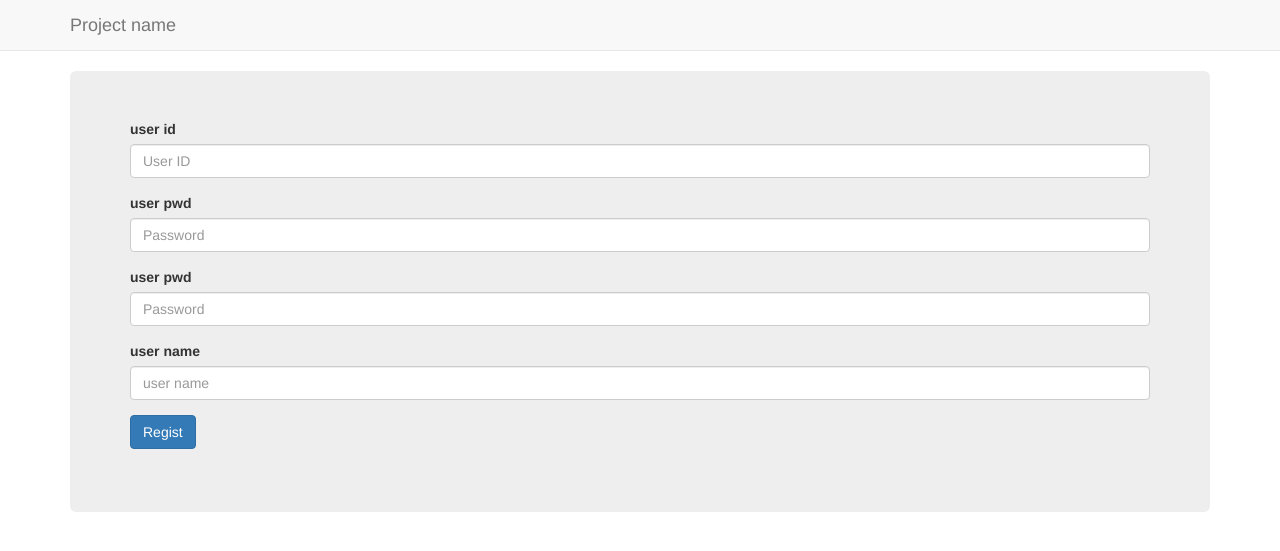
After one commit to sousic/flask.huny.kr, a Flask app: page /member/regist/ in a window 1280 px wide. The commit adds this page. Shown: the top 551 px of the page. Run offline with Flask 2, Linux system fonts and the light colour scheme; some libraries are stand-ins or nearby versions.

Commit message:
flask로 사이트 제작 시작  #회원 가입 부분 작업중

```diff
--- a/website/__init__.py
+++ b/website/__init__.py
@@ -10,4 +10,6 @@ cookie_helper = CookieHelper()
 cookie_helper.init_app(app)
 
 from views.home import home
+from views.member import member
 app.register_blueprint(home.mod)
+app.register_blueprint(member.mod)
--- a/website/domain/UserVO.py
+++ b/website/domain/UserVO.py
@@ -6,4 +6,9 @@ class UserVO(basicVO):
     seq = 0
     id = ''
     password = ''
+    pwd_fail_cnt = 0
+    user_name = ''
+    is_del = 0
+    is_confirm = 0
+    is_login_lock = 0
     date = datetime.now()
--- /dev/null
+++ b/website/persistence/memberDAO.py
@@ -0,0 +1 @@
+# -*- coding: UTF-8 -*-
--- a/website/templates/layout.html
+++ b/website/templates/layout.html
@@ -3,7 +3,7 @@
 <head>
     <meta charset="UTF-8">
     <meta name="viewport" content="width=device-width, initial-scale=1">
-    <title>{{self.title}}</title>
+    <title>{{title}}</title>
     <link rel="stylesheet" href="http://maxcdn.bootstrapcdn.com/bootstrap/3.3.6/css/bootstrap.min.css" integrity="sha384-1q8mTJOASx8j1Au+a5WDVnPi2lkFfwwEAa8hDDdjZlpLegxhjVME1fgjWPGmkzs7" crossorigin="anonymous">
     <script src="https://ajax.googleapis.com/ajax/libs/jquery/3.1.0/jquery.min.js"></script>
     {% block script %}{% endblock %}
@@ -15,6 +15,11 @@
                 <a class="navbar-brand" href="#">Project name</a>
             </div>
             <div id="navbar" class="navbar-collapse collapse">
+                {#<ul class="nav navbar-nav">
+                {% if nav_title is not none: %}
+                    <li class="active"><a href="#">{{ nav_title }}</a></li>
+                {% endif %}
+                </ul>#}
                 {#<ul class="nav navbar-nav">
                     <li class="active"><a href="#">Home</a></li>
                     <li><a href="#about">About</a></li>
--- /dev/null
+++ b/website/templates/member/regist.html
@@ -0,0 +1,32 @@
+{% extends "layout.html" %}
+{% block script %}
+<script>
+
+</script>
+{% endblock %}
+{% block body%}
+    <div class="jumbotron">
+        <form id="sForm" method="POST" action="{{ url_for('member.regist') }}">
+          <div class="form-group">
+            <label for="exampleInputEmail1">user id</label>
+            <input type="text" class="form-control" id="userid" name="userid" placeholder="User ID">
+          </div>
+          <div class="form-group">
+            <label for="exampleInputPassword1">user pwd</label>
+            <input type="password" class="form-control" id="userpwd" name="userpwd" placeholder="Password">
+          </div>
+          <div class="form-group">
+            <label for="exampleInputPassword1">user pwd</label>
+            <input type="password" class="form-control" id="userpwd" name="userpwd" placeholder="Password">
+          </div>
+            <div class="form-group">
+            <label for="exampleInputPassword1">user name</label>
+            <input type="password" class="form-control" id="username" name="username" placeholder="user name">
+          </div>
+          <div class="form-group">
+          <button type="submit" class="btn btn-default btn-primary">Regist</button>
+        </form>
+    </div>
+{% endblock %}
+{% block footer %}
+{% endblock %}
--- /dev/null
+++ b/website/views/member.py
@@ -0,0 +1,19 @@
+# -*- coding: UTF-8 -*-
+from flask import Blueprint, render_template, request, redirect, url_for
+
+from website.domain.UserVO import UserVO
+
+class member():
+    mod = Blueprint('member', __name__, url_prefix='/member')
+
+    @mod.route('/regist/', methods=['GET','POST'])
+    def regist():
+        if request.method == 'POST':
+            user = UserVO()
+            user.id = request.form['userid']
+            user.password = request.form['userpwd']
+            user.user_name = request.form['username']
+
+            return redirect(url_for('home.main'))
+
+        return render_template('member/regist.html', title='Register', nav_title='Register')
```
Also changed, not shown: website/views/home.py (+7 -8 lines).
